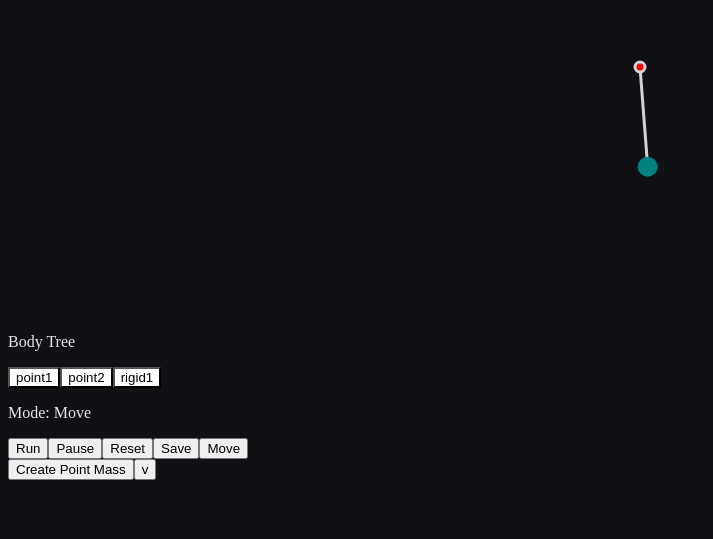
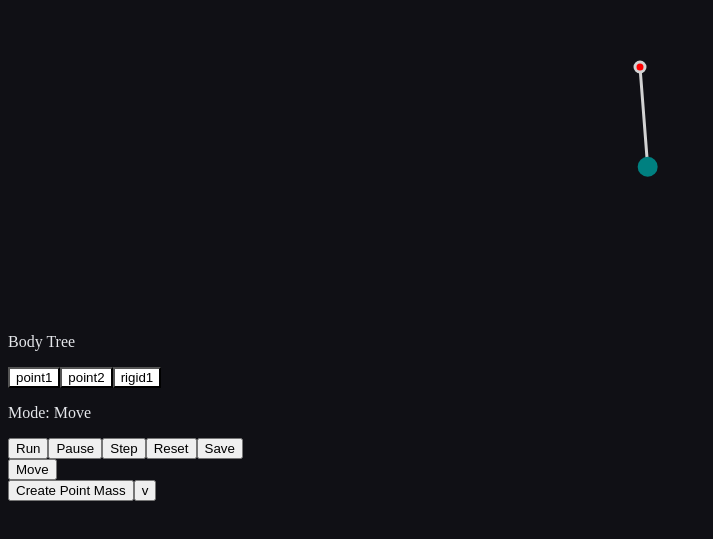
Before and after one commit to sokmontrey/dynamical-js, a React (Vite) app: page / in a window 1280 px wide. Shown: the part 191-730 px from the top of the page, without its empty margins (0-713 px from the left). Built offline with nearby package versions, Linux system fonts and the light colour scheme.

Commit message:
refac: move control and tool bar to it own components

```diff
--- a/src/App.tsx
+++ b/src/App.tsx
@@ -10,6 +10,8 @@ import SelectButton from "./ui-components/SelectButton.tsx";
 import BodyTreePanel from "./ui-components/BodyTreePanel.tsx";
 import MoveMode from "./mode/MoveMode.ts";
 import simple_pendulum_state from "./states/simple-pendulum.ts";
+import SimulationControls from "./ui-components/SimulationControls.tsx";
+import ToolBar from "./ui-components/ToolBar.tsx";
 
 export default function App() {
 	const [initial_state, setInitialState] = useState<PhysicBodyState>(simple_pendulum_state);
@@ -99,15 +101,15 @@ export default function App() {
 			renderUI={renderUI} />
 
 		<p> Mode: {mode ?? "None"} </p>
-		<button onClick={() => LoopManager.run()}>Run</button>
-		<button onClick={() => LoopManager.pause()}>Pause</button>
-		<button onClick={() => resetState()}>Reset</button>
-		<button onClick={() => saveState()}>Save</button>
-		<button onClick={() => ModeManager.toMoveMode()}>
-			Move
-		</button>
-		<SelectButton options={ModeManager.getCreateModeTypes()}
-					  onSelect={(mode: ModeType) => ModeManager.toCreateMode(mode)}
-		></SelectButton>
+		<SimulationControls
+			onRun={() => LoopManager.run()}
+			onPause={() => LoopManager.pause()}
+			onStep={() => LoopManager.step()}
+			onReset={() => resetState()}
+			onSave={() => saveState()}
+		/>
+		<ToolBar
+			onModeChange={(mode: ModeType) => ModeManager.toCreateMode(mode)}
+		/>
 	</>);
 }
--- /dev/null
+++ b/src/ui-components/SimulationControls.tsx
@@ -0,0 +1,25 @@
+export interface SimulationControlsProps {
+    onRun: () => void;
+    onPause: () => void;
+    onStep: () => void;
+    onReset: () => void;
+    onSave: () => void;
+}
+
+export default function SimulationControls({
+    onRun,
+    onStep,
+    onPause,
+    onReset,
+    onSave
+}: SimulationControlsProps) {
+    return (
+        <div>
+            <button onClick={onRun}>Run</button>
+            <button onClick={onPause}>Pause</button>
+            <button onClick={onStep}>Step</button>
+            <button onClick={onReset}>Reset</button>
+            <button onClick={onSave}>Save</button>
+        </div>
+    );
+}
--- a/src/ui-components/ToolBar.tsx
+++ b/src/ui-components/ToolBar.tsx
@@ -2,33 +2,18 @@ import ModeManager, { ModeType } from "../mode/ModeManager";
 import SelectButton from "./SelectButton";
 
 export interface ToolBarProps {
-	onReset: () => void;
-	onSave: () => void;
     onModeChange: (mode: ModeType) => void;
-    onRun: () => void;
-    onPause: () => void;
-	onStep: () => void;
 }
 
 export default function ToolBar({
-    onReset,
-    onSave,
     onModeChange,
-    onRun,
-    onPause,
-	onStep,
 }: ToolBarProps) {
-	return <>
-		<button onClick={onRun}>Run</button>
-		<button onClick={onPause}>Pause</button>
-		<button onClick={onStep}>Step</button>
-		<button onClick={onReset}>Reset</button>
-		<button onClick={onSave}>Save</button>
+	return <div>
 		<button onClick={() => onModeChange(ModeType.MOVE)}>
 			Move
 		</button>
 		<SelectButton options={ModeManager.getCreateModeTypes()}
 					  onSelect={(mode: ModeType) => onModeChange(mode)}
 		></SelectButton>
-	</>;
+	</div>;
 }
```
